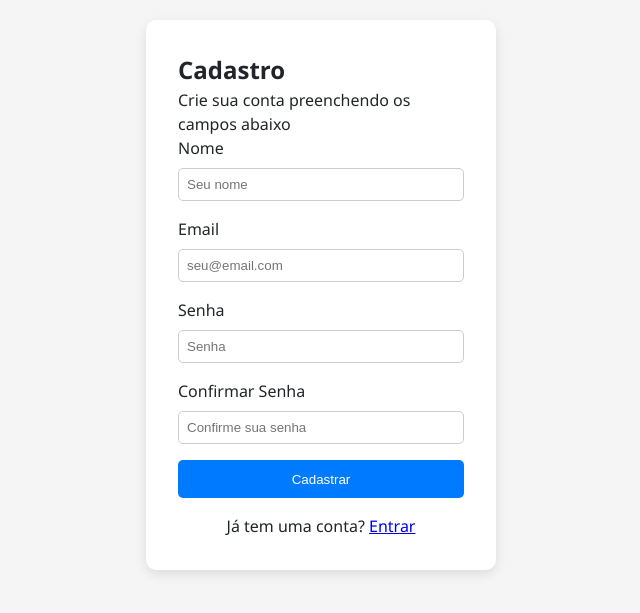
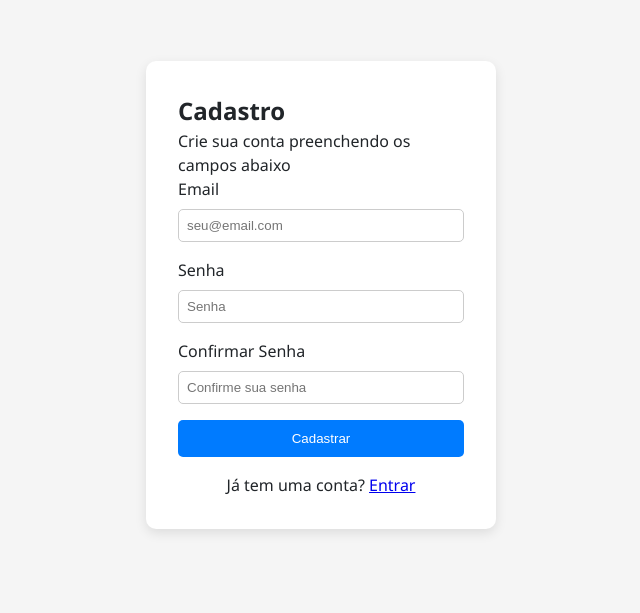
Before and after one commit to KauaHenSilva/Trabalho_1_SD, a Vue app in the folder FrontEnd/: page /cadastro in a window 1280 px wide. Shown: the part 105-718 px from the top of the page, without its empty margins (319-959 px from the left). Built offline with nearby package versions, Linux system fonts and the light colour scheme; no server answers; the HTML template or start-up script is replaced by a standard one.

Commit message:
fix: update BookList.vue to remove duplicate add book button and adjust layout fix: remove unused name input field from cadastro.vue form

```diff
--- a/FrontEnd/src/pages/BookList.vue
+++ b/FrontEnd/src/pages/BookList.vue
@@ -110,9 +110,15 @@
                     </button>
                 </div>
 
+
+
                 <!-- Conteúdo Principal -->
                 <div v-else class="main-content">
                     <!-- Visualização em Tabela -->
+                     <router-link v-if="canCreate" to="/books/create" class="add-book-btn" title="Adicionar Livro">
+                        ➕ Adicionar Livro
+                    </router-link>
+
                     <div v-if="viewMode === 'table'" class="table-view">
                         <div class="table-container">
                             <table class="books-table">
@@ -191,10 +197,6 @@
                             </div>
                         </div>
                     </div>
-
-                    <router-link v-if="canCreate" to="/books/create" class="add-book-btn" title="Adicionar Livro">
-                        ➕ Adicionar Livro
-                    </router-link>
 
                     <!-- Estado Vazio -->
                     <div v-if="filteredBooks.length === 0 && !isLoading" class="empty-state">
--- a/FrontEnd/src/pages/cadastro.vue
+++ b/FrontEnd/src/pages/cadastro.vue
@@ -5,11 +5,6 @@
       <p>Crie sua conta preenchendo os campos abaixo</p>
 
       <form @submit.prevent="handleCadastro">
-        <div class="input-group">
-          <label for="nome">Nome</label>
-          <input type="text" id="nome" v-model="nome" placeholder="Seu nome" required />
-        </div>
-
         <div class="input-group">
           <label for="email">Email</label>
           <input type="email" id="email" v-model="email" placeholder="seu@email.com" required />
```
